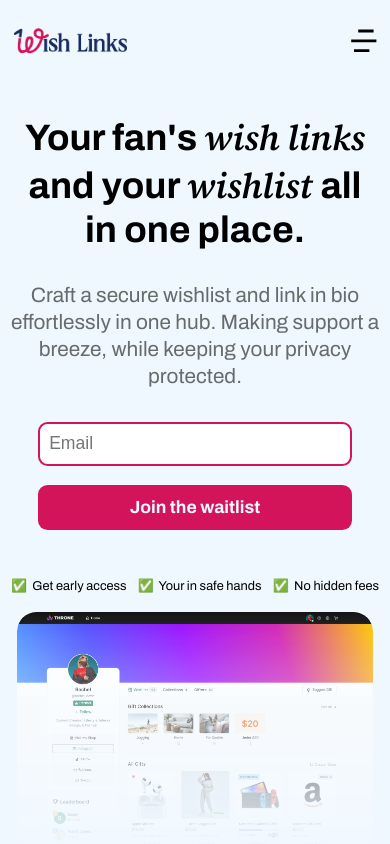
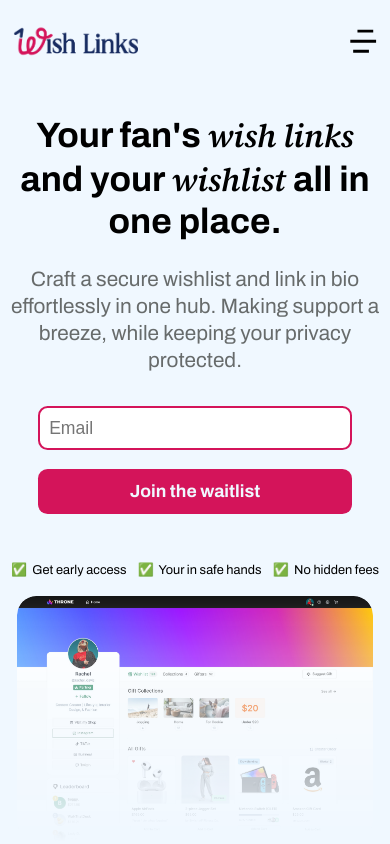
Before and after one commit to SabliJr/Wishties, a React (Create React App) app in the folder client/: page / in a window 390 px wide. Shown: the top 844 px of the page. Built offline with nearby package versions, Linux system fonts and the light colour scheme.

Commit message:
Making it responsive

```diff
--- a/client/src/App.css
+++ b/client/src/App.css
@@ -32,7 +32,7 @@
 @media screen and (max-width: 1024px) {
   .App {
     margin: auto 1rem;
-    width: 100%;
+    /* width: 100%; */
   }
 
   @media screen and (max-width: 600px) {
--- a/client/src/Components/BeforeTheFooter/bFooter.css
+++ b/client/src/Components/BeforeTheFooter/bFooter.css
@@ -79,6 +79,19 @@
 
 @media screen and (max-width: 1042px) {
   @media screen and (max-width: 800px) {
+    .bFooter {
+      margin: 3rem 0;
+    }
+
+    .emailDivDown {
+      max-width: 80%;
+    }
+
+    .imagesArticle {
+      gap: 1rem;
+      width: 55%;
+      margin: auto;
+    }
 
     @media screen and (max-width: 600px) {
       .bFooter {
@@ -105,9 +118,7 @@
       }
 
       .imagesArticle {
-        gap: 1rem;
         width: 90%;
-        margin: auto;
       }
 
       .emailDivDown {
--- a/client/src/Components/Features/Features.css
+++ b/client/src/Components/Features/Features.css
@@ -137,6 +137,17 @@
 
 @media screen and (max-width: 1042px) {
   @media screen and (max-width: 800px) {
+    .LogoArt h3 {
+      font-size: 2.2rem;
+    }
+
+    .mainGrid article div h4 {
+      font-size: 1.6rem;
+    }
+
+    .mainGrid {
+      margin: 3.6rem 0;
+    }
 
     @media screen and (max-width: 600px) {
       .mainGrid {
@@ -144,11 +155,6 @@
         flex-direction: column;
         gap: 1.2rem;
         margin: 3rem 0;
-      }
-
-      .LogoArt h3 {
-        font-size: 2.2rem;
-        font-weight: 600;
       }
 
       .mainGrid article div h4 {
--- a/client/src/Components/Hero/Hero.css
+++ b/client/src/Components/Hero/Hero.css
@@ -57,7 +57,18 @@
 
 
 @media screen and (max-width: 1042px) {
+  .hero h2 {
+    width: 80%;
+  }
+
   @media screen and (max-width: 800px) {
+    .hero h2 {
+      width: 83%;
+    }
+
+    .emailDiv {
+      max-width: 80%;
+    }
 
     @media screen and (max-width: 600px) {
       .hero {
@@ -65,16 +76,17 @@
       }
 
       .hero h2 {
-        font-size: 2.3rem;
+        font-size: 2.2rem;
         width: 98%;
       }
 
       .hero h2 span {
-        font-size: 2.2rem;
+        font-size: 2rem;
       }
 
       .hero p {
         width: 100%;
+        margin: 1.6rem auto;
       }
 
       .emailDiv {
--- a/client/src/Components/Promo/promo.css
+++ b/client/src/Components/Promo/promo.css
@@ -57,8 +57,16 @@
 }
 
 @media screen and (max-width: 1042px) {
+  .cumLogos {
+    margin: 2.5rem auto 0;
+  }
+
+  .cumLogos div {
+    gap: 1.2rem;
+    flex-wrap: wrap;
+  }
+
   @media screen and (max-width: 800px) {
-
     @media screen and (max-width: 600px) {
       .promo {
         margin: 2.42rem auto;
@@ -84,10 +92,7 @@
         margin: 1rem 0;
       }
 
-      .cumLogos div {
-        gap: 1.2rem;
-        flex-wrap: wrap;
-      }
+
 
       .cumLogos img {
         width: 4.42rem;
--- a/client/src/Components/TheHeader/Header.css
+++ b/client/src/Components/TheHeader/Header.css
@@ -26,32 +26,19 @@
 }
 
 .navButtons button {
-  margin: 0 .5rem;
-  border: transparent;
-  font-family: 'Archivo', sans-serif;
-  font-weight: 500;
-  font-size: 1.3rem;
-  padding: .3rem .7rem;
-  border-radius: .6rem;
-  background: #182C61;
-  background-color: transparent;
-  font-style: italic;
-}
-
-.navButtons button:last-child {
   font-family: 'Archivo', sans-serif;
   font-weight: 500;
   font-size: 1.3rem;
   padding: 0.3rem 0.7rem;
   border-radius: 0.6rem;
-  background: #182C61;
+  background: #1547d2;
   border: transparent;
   color: aliceblue;
   font-style: normal;
 }
 
 .menuIcon {
-  font-size: 2.1rem;
+  font-size: 2.15rem;
   display: none;
 }
 
@@ -63,7 +50,7 @@
 
     @media screen and (max-width: 600px) {
       .logo {
-        width: 7.3rem;
+        width: 8rem;
       }
 
       .Header {
--- a/client/src/Components/YouData/YourData.css
+++ b/client/src/Components/YouData/YourData.css
@@ -34,9 +34,9 @@
 }
 
 .dataSection button {
-  font-size: 2rem;
+  font-size: 1.8rem;
   color: white;
-  background-color: #194eda;
+  background-color: #1547d2;
   border: transparent;
   border-radius: .6rem;
   padding: .6rem .8rem;
```
